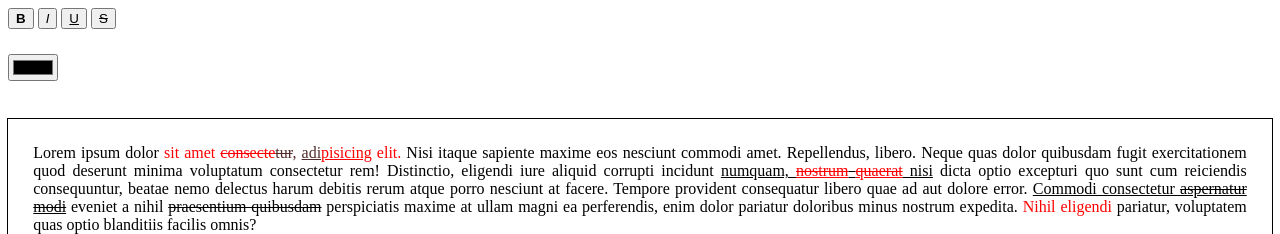
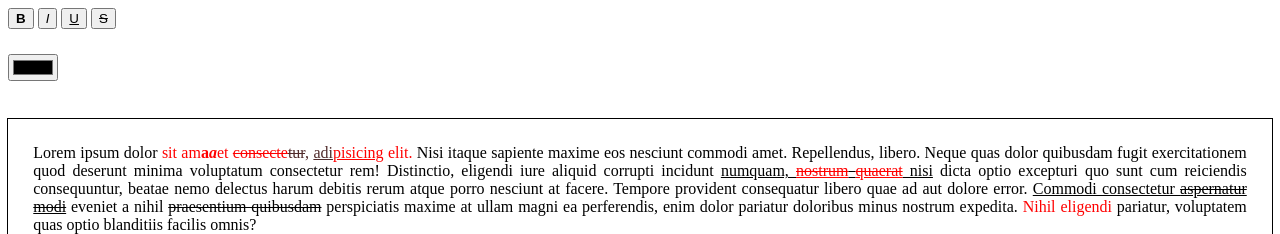
Before and after one commit to andre2xu/rich_text_editor, a website with bundled scripts: page index.html in a window 1280 px wide. Shown: the top 234 px of the page. Built offline with nearby package versions, Linux system fonts and the light colour scheme.

Commit message:
Added the styles for an edge case in the text box.

```diff
--- a/index.html
+++ b/index.html
@@ -39,7 +39,7 @@
     <input id="color-picker" type="color">
 
     <div id="text-box">
-        Lorem ipsum dolor <span data-type="color" style="color: rgb(255,0,0);">sit amet <s>consecte</s></span><span data-type="color" style="color: rgb(80, 43, 43);"><s>tur</s>, <u>adi</u></span><span data-type="color" style="color: rgb(255,0,0);"><u>pisicing</u> elit.</span> Nisi itaque sapiente maxime eos nesciunt commodi amet. Repellendus, libero. Neque quas dolor quibusdam fugit exercitationem quod deserunt minima voluptatum consectetur rem! Distinctio, eligendi iure aliquid corrupti incidunt <u>numquam, </u><span data-type="color" style="color: rgb(255,0,0);"></span><span data-type="color" style="color: rgb(255,0,0);"><s><u>nostrum</u></s></span><s><u> </u></s><span data-type="color" style="color: rgb(255,0,0);"><s><u>quaerat</u></s></span><span data-type="color" style="color: rgb(255,0,0);"></span><u> nisi</u> dicta optio excepturi quo sunt cum reiciendis consequuntur, beatae nemo delectus harum debitis rerum atque porro nesciunt at facere. Tempore provident consequatur libero quae ad aut dolore error. <u>Commodi consectetur <s>aspernatur modi</s></u> eveniet a nihil <s>praesentium quibusdam</s> perspiciatis maxime at ullam magni ea perferendis, enim dolor pariatur doloribus minus nostrum expedita. <span data-type="color" style="color: rgb(255,0,0);">Nihil</span><span data-type="color" style="color: rgb(255,0,0);"> eligendi</span> pariatur, voluptatem quas optio blanditiis facilis omnis?
+        Lorem ipsum dolor <span data-type="color" style="color: rgb(255,0,0);">sit am<b>a<i>a</i></b>et <s>consecte</s></span><span data-type="color" style="color: rgb(80, 43, 43);"><s>tur</s>, <u>adi</u></span><span data-type="color" style="color: rgb(255,0,0);"><u>pisicing</u> elit.</span> Nisi itaque sapiente maxime eos nesciunt commodi amet. Repellendus, libero. Neque quas dolor quibusdam fugit exercitationem quod deserunt minima voluptatum consectetur rem! Distinctio, eligendi iure aliquid corrupti incidunt <u>numquam, </u><span data-type="color" style="color: rgb(255,0,0);"></span><span data-type="color" style="color: rgb(255,0,0);"><s><u>nostrum</u></s></span><s><u> </u></s><span data-type="color" style="color: rgb(255,0,0);"><s><u>quaerat</u></s></span><span data-type="color" style="color: rgb(255,0,0);"></span><u> nisi</u> dicta optio excepturi quo sunt cum reiciendis consequuntur, beatae nemo delectus harum debitis rerum atque porro nesciunt at facere. Tempore provident consequatur libero quae ad aut dolore error. <u>Commodi consectetur <s>aspernatur modi</s></u> eveniet a nihil <s>praesentium quibusdam</s> perspiciatis maxime at ullam magni ea perferendis, enim dolor pariatur doloribus minus nostrum expedita. <span data-type="color" style="color: rgb(255,0,0);">Nihil</span><span data-type="color" style="color: rgb(255,0,0);"> eligendi</span> pariatur, voluptatem quas optio blanditiis facilis omnis?
 
     </div>
 
```
